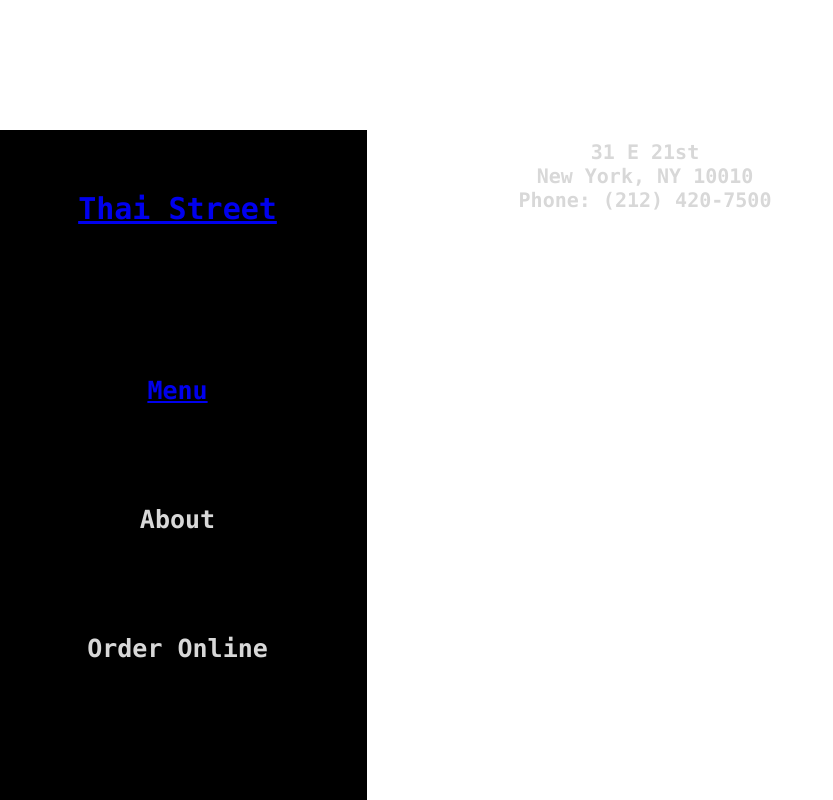
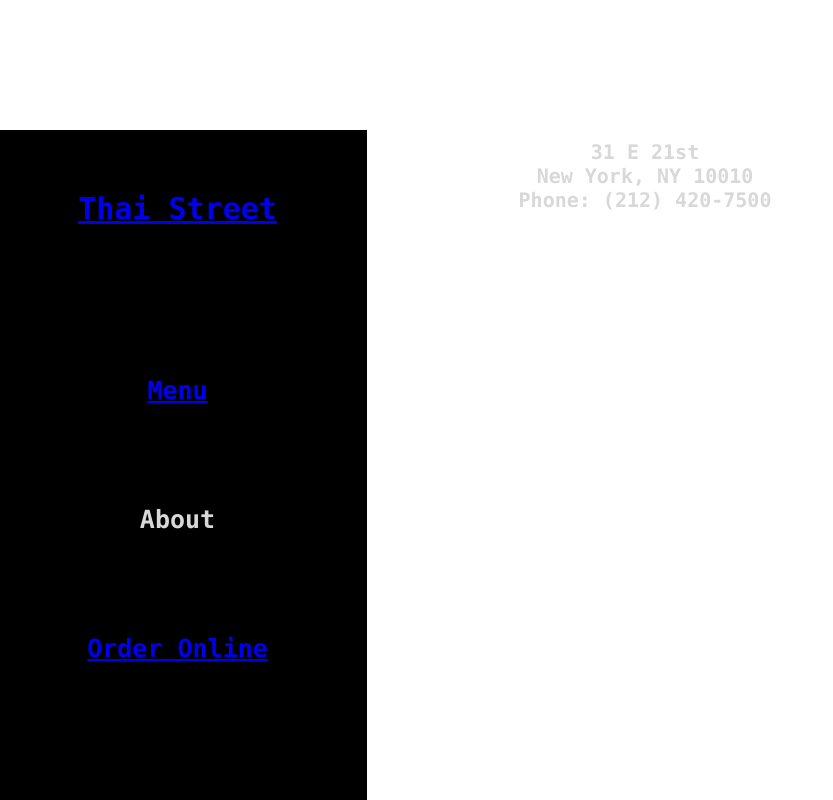
Before and after one commit to ashleyfrancisco06/thaistreetapp, a React (Create React App) app in the folder thai-street-app/: page /about in a window 1280 px wide. Shown: the whole page, without its empty margins (0-833 px from the left). Built offline with nearby package versions, Linux system fonts and the light colour scheme.

Commit message:
added links

```diff
--- a/thai-street-app/src/Footer/Footer.js
+++ b/thai-street-app/src/Footer/Footer.js
@@ -6,18 +6,20 @@ const Footer = () => {
       <footer>
         <p>
           31 E 21st
-                <br/>
+          <br />
           New York, NY 10010
-                <br/>
+          <br />
           Phone: (212) 420-7500
         </p>
         <span>
-                <i className="fab fa-facebook-f"></i>
-                <i class="fab fa-instagram"></i>
-                <i class="fab fa-twitter"></i>
+          <i className="fab fa-facebook-f" />
+          <i class="fab fa-instagram" />
+          <a href="https://twitter.com/rhongtiam">
+            <i class="fab fa-twitter" />
+          </a>
         </span>
       </footer>
-    )
+    );
 }
 
 export default Footer
--- a/thai-street-app/src/Header/Header.js
+++ b/thai-street-app/src/Header/Header.js
@@ -7,15 +7,21 @@ import Footer from '../Footer/Footer.js'
 const Header = () => {
     return (
       <header>
-            <h1 className="Thai-Street"><Link to='/'>Thai Street</Link></h1>
+        <h1 className="Thai-Street">
+          <Link to="/">Thai Street</Link>
+        </h1>
         <nav>
-                <li className="menu"><Link to='/menu'>Menu</Link></li>
+          <li className="menu">
+            <Link to="/menu">Menu</Link>
+          </li>
           <li className="about">About</li>
-                <li className="order">Order Online</li>
+          <li className="order">
+                    <a href= "http://www.rhongtiamnyc.com/menu.aspx">Order Online</a>
+          </li>
         </nav>
         <Footer />
       </header>
-    )
+    );
 }
 
 export default Header
```
Lines whose indentation alone changed are shown as unchanged.
